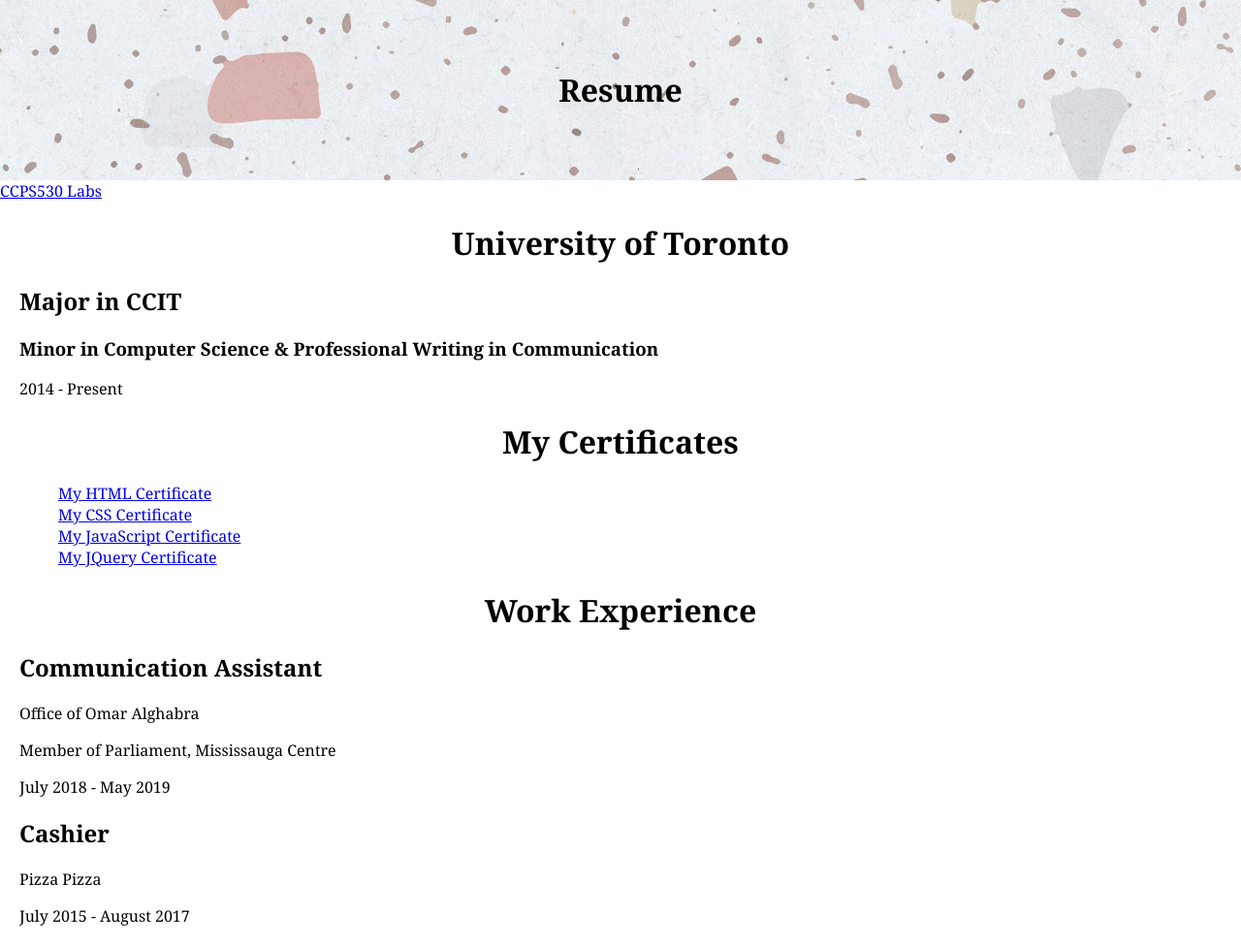
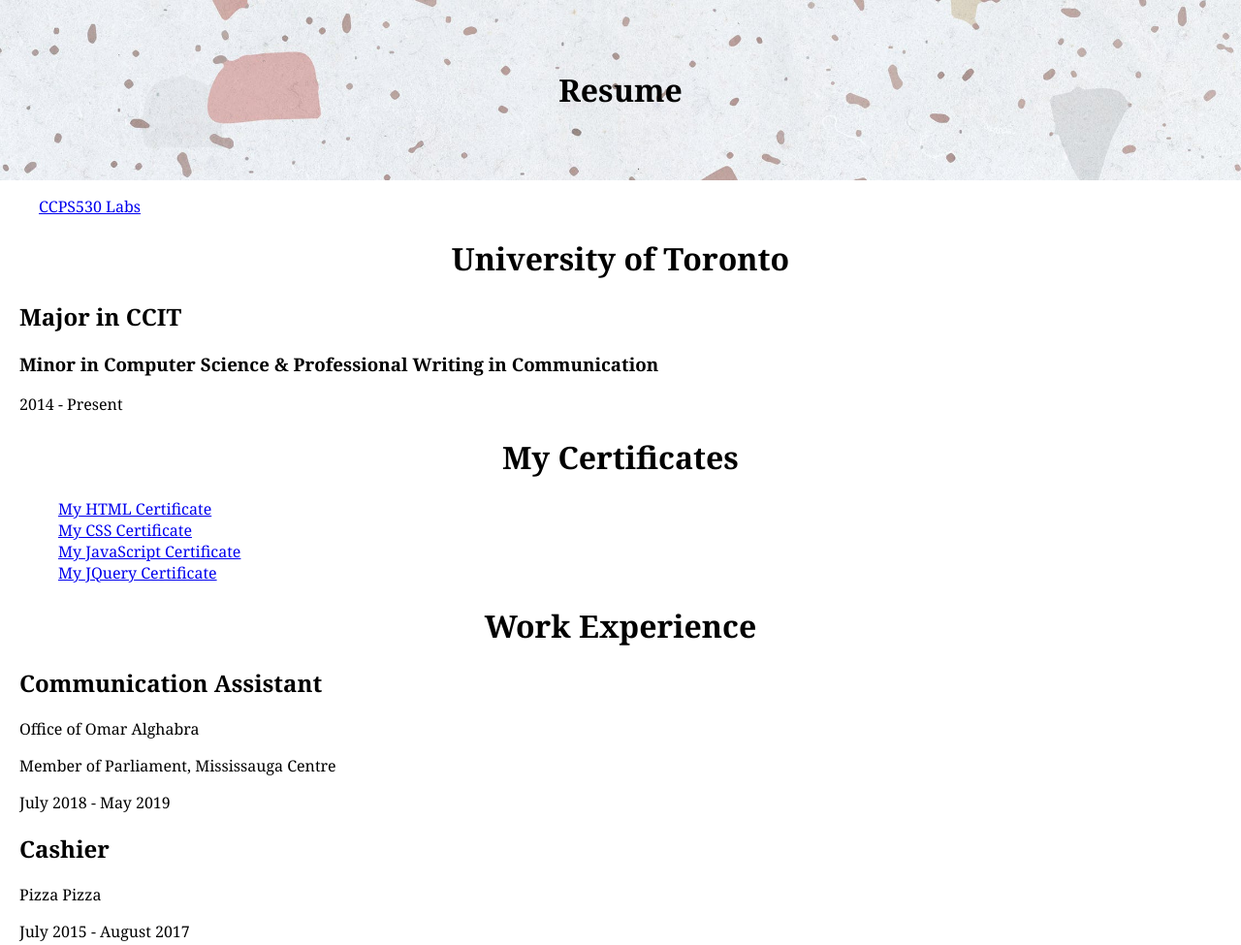
Before and after one commit to fizzaakhzar/fizzaakhzar.github.io, a plain HTML site: page index.html in a window 1280 px wide. Shown: the whole page at 97% size. Drawn offline with Linux system fonts and the light colour scheme.

Commit message:
nav updated

```diff
--- a/index.html
+++ b/index.html
@@ -8,7 +8,8 @@
 <header>
     <h1>Resume</h1>
 </header>
-<nav><a href="lab3a.html">CCPS530 Labs</a></nav>
+<nav>
+    <ul><li><a href="lab3a.html">CCPS530 Labs</a></nav></li></ul>
 <div>
 <h1>University of Toronto</h1>
 <h2>Major in CCIT</h2>
```
